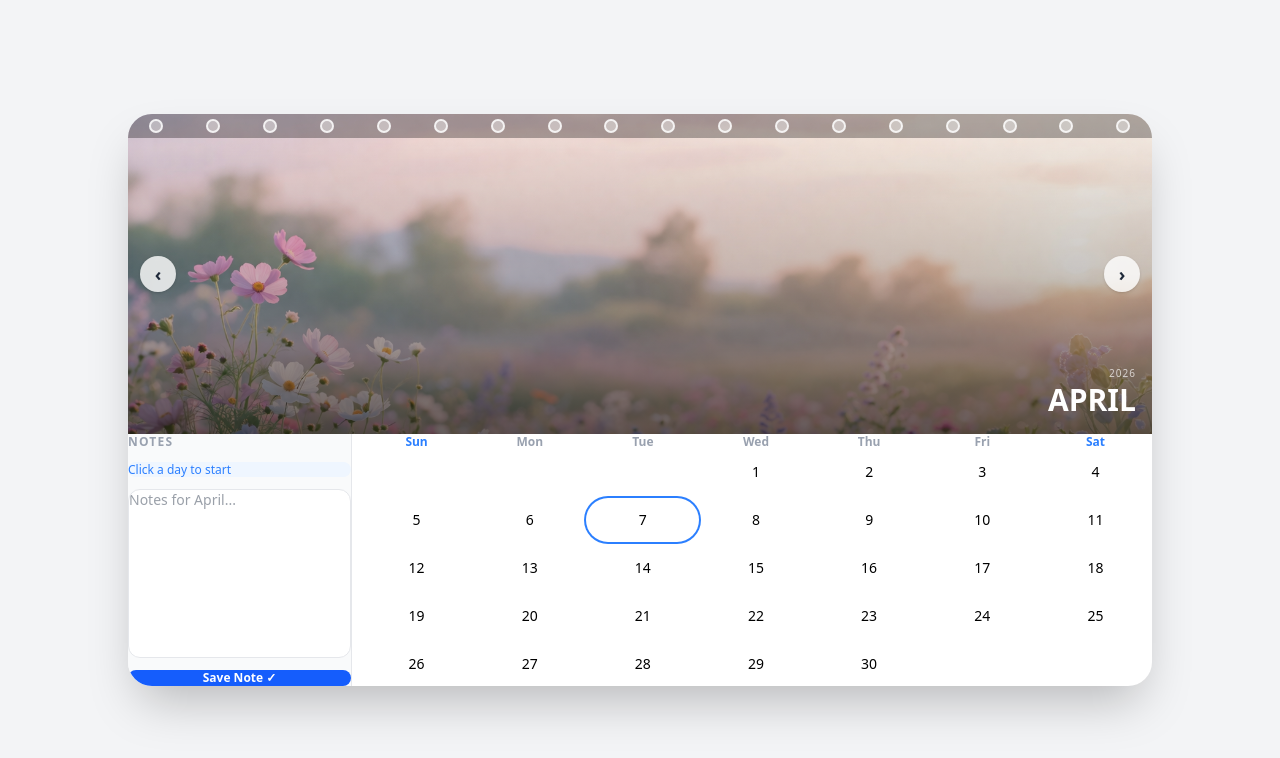
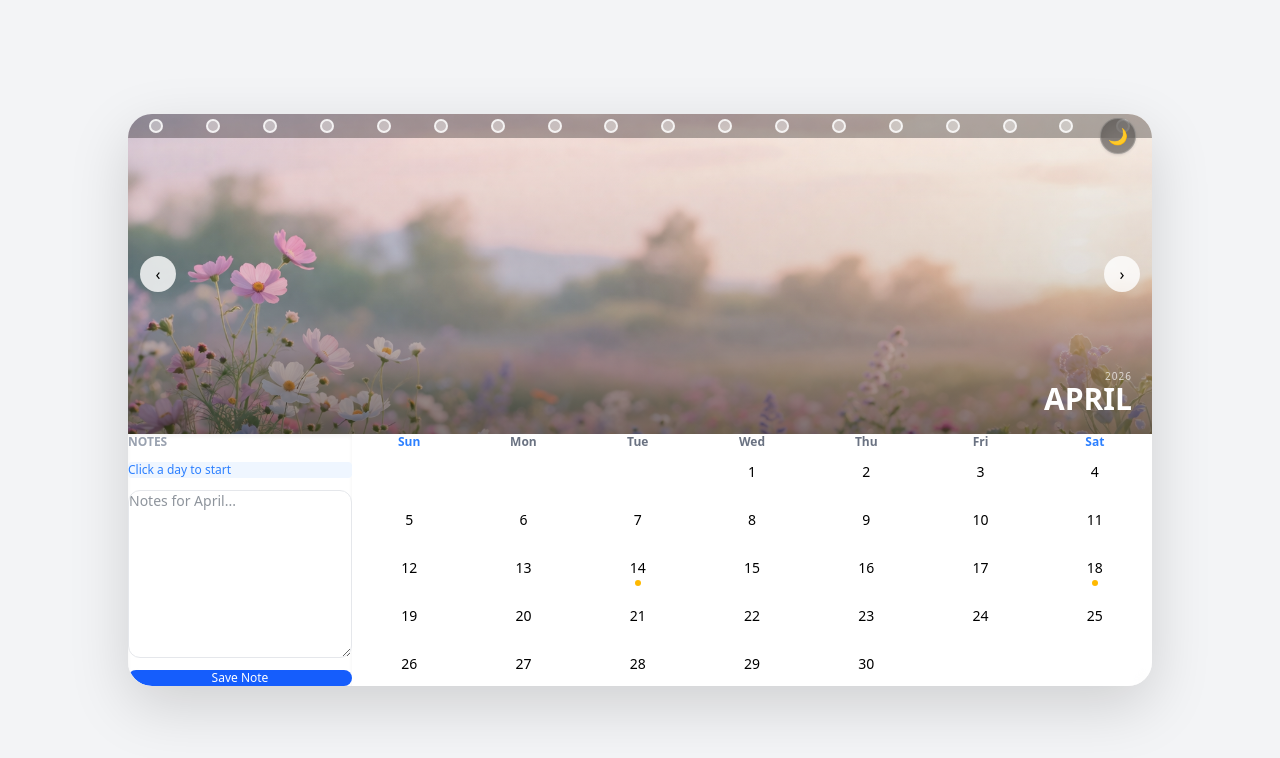
Before and after one commit to SKEL1NJA/tuf-calendar, a Next.js app: page / in a window 1280 px wide. Shown: the top 758 px of the page. Built offline with nearby package versions, Linux system fonts and the light colour scheme.

Commit message:
feat: dark/light theme toggle, holiday markers with tooltips, save note feedback

```diff
--- a/src/components/Calendar.jsx
+++ b/src/components/Calendar.jsx
@@ -22,6 +22,21 @@ const MONTH_IMAGES = [
   "/images/months/dec.png",
 ];
 
+const HOLIDAYS = {
+  "0-26": "Republic Day",
+  "1-19": "Shivaji Jayanti",
+  "2-25": "Holi",
+  "3-14": "Dr. Ambedkar Jayanti",
+  "3-18": "Good Friday",
+  "4-1": "Labour Day",
+  "7-15": "Independence Day",
+  "7-26": "Janmashtami",
+  "9-2": "Gandhi Jayanti",
+  "9-20": "Dussehra",
+  "10-1": "Diwali",
+  "11-25": "Christmas",
+};
+
 function getDaysInMonth(year, month) {
   return new Date(year, month + 1, 0).getDate();
 }
@@ -32,6 +47,7 @@ function getFirstDayOfMonth(year, month) {
 
 export default function Calendar() {
   const today = new Date();
+
   const [currentMonth, setCurrentMonth] = useState(today.getMonth());
   const [currentYear, setCurrentYear] = useState(today.getFullYear());
   const [startDate, setStartDate] = useState(null);
@@ -40,10 +56,16 @@ export default function Calendar() {
   const [notes, setNotes] = useState("");
   const [savedNotes, setSavedNotes] = useState({});
   const [imgLoaded, setImgLoaded] = useState(false);
+  const [dark, setDark] = useState(false);
+  const [tooltip, setTooltip] = useState(null);
+  const [noteSaved, setNoteSaved] = useState(false);
 
   useEffect(() => {
     const stored = localStorage.getItem("calendar-notes");
     if (stored) setSavedNotes(JSON.parse(stored));
+
+    const theme = localStorage.getItem("calendar-theme");
+    if (theme === "dark") setDark(true);
   }, []);
 
   useEffect(() => {
@@ -57,39 +79,60 @@ export default function Calendar() {
     const updated = { ...savedNotes, [key]: notes };
     setSavedNotes(updated);
     localStorage.setItem("calendar-notes", JSON.stringify(updated));
+    setNoteSaved(true);
+    setTimeout(() => setNoteSaved(false), 2000);
   };
 
+  const toggleTheme = () => {
+    setDark(d => {
+      localStorage.setItem("calendar-theme", !d ? "dark" : "light");
+      return !d;
+    });
+  };
+
+  const getHoliday = (day) => HOLIDAYS[`${currentMonth}-${day}`];
+
   const prevMonth = () => {
-    if (currentMonth === 0) { setCurrentMonth(11); setCurrentYear(y => y - 1); }
-    else setCurrentMonth(m => m - 1);
-    setStartDate(null); setEndDate(null);
+    if (currentMonth === 0) {
+      setCurrentMonth(11);
+      setCurrentYear(y => y - 1);
+    } else setCurrentMonth(m => m - 1);
+
+    setStartDate(null);
+    setEndDate(null);
   };
 
   const nextMonth = () => {
-    if (currentMonth === 11) { setCurrentMonth(0); setCurrentYear(y => y + 1); }
-    else setCurrentMonth(m => m + 1);
-    setStartDate(null); setEndDate(null);
+    if (currentMonth === 11) {
+      setCurrentMonth(0);
+      setCurrentYear(y => y + 1);
+    } else setCurrentMonth(m => m + 1);
+
+    setStartDate(null);
+    setEndDate(null);
   };
 
   const handleDayClick = (day) => {
     const clicked = new Date(currentYear, currentMonth, day);
+
     if (!startDate || (startDate && endDate)) {
-      setStartDate(clicked); setEndDate(null);
+      setStartDate(clicked);
+      setEndDate(null);
     } else {
-      if (clicked < startDate) { setStartDate(clicked); setEndDate(null); }
-      else setEndDate(clicked);
+      if (clicked < startDate) {
+        setStartDate(clicked);
+        setEndDate(null);
+      } else setEndDate(clicked);
     }
   };
 
-  const isStart = (day) => {
-    if (!startDate) return false;
-    return new Date(currentYear, currentMonth, day).toDateString() === startDate.toDateString();
-  };
+  const isStart = (day) =>
+    startDate &&
+    new Date(currentYear, currentMonth, day).toDateString() === startDate.toDateString();
 
-  const isEnd = (day) => {
-    if (!endDate) return false;
-    return new Date(currentYear, currentMonth, day).toDateString() === endDate.toDateString();
-  };
+  const isEnd = (day) =>
+    endDate &&
+    new Date(currentYear, currentMonth, day).toDateString() === endDate.toDateString();
 
   const isInRange = (day) => {
     const d = new Date(currentYear, currentMonth, day);
@@ -98,9 +141,8 @@ export default function Calendar() {
     return d > startDate && d < end;
   };
 
-  const isToday = (day) => {
-    return new Date(currentYear, currentMonth, day).toDateString() === today.toDateString();
-  };
+  const isToday = (day) =>
+    new Date(currentYear, currentMonth, day).toDateString() === today.toDateString();
 
   const daysInMonth = getDaysInMonth(currentYear, currentMonth);
   const firstDay = getFirstDayOfMonth(currentYear, currentMonth);
@@ -116,71 +158,100 @@ export default function Calendar() {
     : "Click a day to start";
 
   return (
-    <div className="w-full max-w-5xl mx-auto bg-white rounded-3xl shadow-2xl overflow-hidden flex flex-col">
+    <div className={`w-full max-w-5xl mx-auto rounded-3xl shadow-[0_20px_60px_rgba(0,0,0,0.15)] overflow-hidden flex flex-col transition-colors duration-300 ${dark ? "bg-gray-900" : "bg-white"}`}>
 
-      <div className="relative w-full h-60 md:h-80 flex-shrink-0 bg-gray-200 overflow-hidden">
+      {/* HEADER */}
+      <div className="relative w-full h-60 md:h-80 overflow-hidden">
+
         <img
           key={currentMonth}
           src={MONTH_IMAGES[currentMonth]}
           alt={MONTHS[currentMonth]}
           onLoad={() => setImgLoaded(true)}
-          className={`
-            w-full h-full object-cover object-center
-            transition-all duration-700
-            ${imgLoaded ? "opacity-100 scale-100" : "opacity-0 scale-105"}
-          `}
+          className={`w-full h-full object-cover transition-all duration-700 ${imgLoaded ? "opacity-100 scale-100" : "opacity-0 scale-105"}`}
         />
 
-        <div className="absolute inset-0 bg-gradient-to-t from-black/60 via-black/20 to-transparent z-0" />
+        <div className="absolute inset-0 bg-gradient-to-t from-black/50 via-black/10 to-transparent" />
 
-        <div className="absolute top-0 left-0 right-0 flex justify-around items-center px-6 h-6 bg-black/30 z-10">
+        <div className="absolute top-0 left-0 right-0 flex justify-around items-center px-6 h-6 bg-black/30">
           {Array.from({ length: 18 }).map((_, i) => (
-            <div key={i} className="w-3.5 h-3.5 rounded-full border-2 border-white/80 bg-white/40" />
+            <div key={`ring-${i}`} className="w-3.5 h-3.5 rounded-full border-2 border-white/80 bg-white/40" />
           ))}
         </div>
 
-        <div className="absolute bottom-4 right-4 z-10 text-right">
-          <div className="text-[10px] tracking-widest text-white/70">
+        {/* THEME BUTTON */}
+        <button
+          onClick={toggleTheme}
+          className="absolute top-1 right-4 z-20 bg-black/40 hover:bg-black/60 text-white backdrop-blur-md border border-white/20 rounded-full w-9 h-9 flex items-center justify-center shadow-sm transition-all duration-200"
+        >
+          {dark ? "☀️" : "🌙"}
+        </button>
+
+        <div className="absolute bottom-5 right-5 text-right text-white">
+          <div className="text-[10px] tracking-widest opacity-70">
             {currentYear}
           </div>
-          <div className="text-2xl md:text-3xl font-extrabold text-white leading-tight">
+          <div className="text-2xl md:text-3xl font-bold leading-none">
             {MONTHS[currentMonth].toUpperCase()}
           </div>
         </div>
 
         <button onClick={prevMonth}
-          className="absolute left-3 top-1/2 -translate-y-1/2 z-10 bg-white/80 hover:bg-white text-gray-800 rounded-full w-9 h-9 flex items-center justify-center shadow font-bold text-lg transition">
+          className="absolute left-3 top-1/2 -translate-y-1/2 bg-white/80 rounded-full w-9 h-9 flex items-center justify-center">
           ‹
         </button>
 
         <button onClick={nextMonth}
-          className="absolute right-3 top-1/2 -translate-y-1/2 z-10 bg-white/80 hover:bg-white text-gray-800 rounded-full w-9 h-9 flex items-center justify-center shadow font-bold text-lg transition">
+          className="absolute right-3 top-1/2 -translate-y-1/2 bg-white/80 rounded-full w-9 h-9 flex items-center justify-center">
           ›
         </button>
       </div>
 
-      <div className="flex flex-col md:flex-row flex-1 min-h-0 gap-2">
+      {/* BODY */}
+      <div className="flex flex-col md:flex-row">
 
-        <div className="md:w-56 flex-shrink-0 bg-gray-50 border-b md:border-b-0 md:border-r border-gray-200 p-4 flex flex-col gap-3">
-          <h3 className="text-xs font-bold text-gray-400 uppercase tracking-widest">Notes</h3>
-          <div className="text-xs text-blue-500 bg-blue-50 rounded-lg px-2 py-1 leading-tight">{rangeText}</div>
+        {/* NOTES */}
+        <div className={`md:w-56 p-4 flex flex-col gap-3 ${dark ? "bg-gray-800" : "bg-white/70 backdrop-blur-md shadow-inner"}`}>
+          <h3 className="text-xs font-bold text-gray-400 uppercase">Notes</h3>
+          <div className="text-xs text-blue-500 bg-blue-50 rounded px-2 py-1">{rangeText}</div>
+
           <textarea
-            className="flex-1 min-h-24 resize-none text-sm text-gray-700 bg-white border border-gray-200 rounded-xl p-3 focus:outline-none focus:ring-2 focus:ring-blue-400"
+            className={`flex-1 min-h-24 text-sm border rounded-xl p-3 outline-none ${
+              dark
+                ? "bg-gray-900 text-white border-gray-700"
+                : "bg-white text-gray-800 border-gray-200"
+            }`}
             placeholder={`Notes for ${MONTHS[currentMonth]}...`}
             value={notes}
-            onChange={e => setNotes(e.target.value)}
+            onChange={(e) => setNotes(e.target.value)}
           />
+
           <button
             onClick={saveNote}
-            className="bg-blue-600 hover:bg-blue-700 text-white text-xs font-bold py-2 rounded-xl transition">
-            Save Note ✓
+            className={`text-white text-xs py-2 rounded-xl ${noteSaved ? "bg-green-500" : "bg-blue-600"}`}>
+            {noteSaved ? "Saved! ✓" : "Save Note"}
           </button>
         </div>
 
-        <div className="flex-1 p-5 overflow-auto">
+        {/* CALENDAR */}
+        <div
+          className={`
+            flex-1 p-6 rounded-2xl backdrop-blur-md transition-colors duration-300
+            ${dark ? "bg-gray-800/80 text-white" : "bg-white/70 text-black"}
+          `}
+        >
           <div className="grid grid-cols-7 mb-2">
-            {DAYS.map(d => (
-              <div key={d} className={`text-center text-xs font-semibold py-1 ${d === "Sun" || d === "Sat" ? "text-blue-500" : "text-gray-400"}`}>
+            {DAYS.map((d) => (
+              <div
+                key={`day-${d}`}
+                className={`text-center text-xs font-semibold ${
+                  d === "Sun" || d === "Sat"
+                    ? "text-blue-500"
+                    : dark
+                    ? "text-gray-400"
+                    : "text-gray-500"
+                }`}
+              >
                 {d}
               </div>
             ))}
@@ -188,33 +259,49 @@ export default function Calendar() {
 
           <div className="grid grid-cols-7 gap-y-1">
             {cells.map((day, idx) => {
-              if (!day) return <div key={`e-${idx}`} className="h-11" />;
-              const start = isStart(day);
-              const end = isEnd(day);
-              const inRange = isInRange(day);
-              const tod = isToday(day);
+              if (!day) {
+                return <div key={`empty-${idx}`} className="h-11" />;
+              }
+
+              const uniqueKey = `${currentYear}-${currentMonth}-${day}`;
 
               return (
                 <div
-                  key={day}
+                  key={uniqueKey}
                   onClick={() => handleDayClick(day)}
-                  onMouseEnter={() => !endDate && startDate && setHoverDate(new Date(currentYear, currentMonth, day))}
-                  onMouseLeave={() => setHoverDate(null)}
-                  className={`
-                    h-11 flex items-center justify-center text-sm font-medium cursor-pointer select-none transition-all
-                    ${start ? "bg-blue-600 text-white rounded-l-full" : ""}
-                    ${end ? "bg-blue-600 text-white rounded-r-full" : ""}
-                    ${inRange ? "bg-blue-100 text-blue-700" : ""}
-                    ${!start && !end && !inRange ? "hover:bg-gray-100 rounded-full" : ""}
-                    ${tod && !start && !end ? "ring-2 ring-blue-500 rounded-full font-bold" : ""}
-                  `}
+                  onMouseEnter={() => {
+                    if (!endDate && startDate)
+                      setHoverDate(new Date(currentYear, currentMonth, day));
+                    const h = getHoliday(day);
+                    if (h) setTooltip({ day, name: h });
+                  }}
+                  onMouseLeave={() => {
+                    setHoverDate(null);
+                    setTooltip(null);
+                  }}
+                  className={`relative h-11 flex items-center justify-center text-sm cursor-pointer rounded-full transition-all ${
+                    dark
+                      ? "hover:bg-gray-700"
+                      : "hover:bg-gray-100/80 hover:shadow-sm"
+                  }`}
                 >
                   {day}
+
+                  {getHoliday(day) && (
+                    <span className="absolute bottom-1 w-1.5 h-1.5 bg-amber-400 rounded-full" />
+                  )}
+
+                  {tooltip?.day === day && (
+                    <div className="absolute bottom-full mb-2 bg-gray-900 text-white text-[10px] px-2 py-1 rounded">
+                      🎉 {getHoliday(day)}
+                    </div>
+                  )}
                 </div>
               );
             })}
           </div>
         </div>
+
       </div>
     </div>
   );
```
